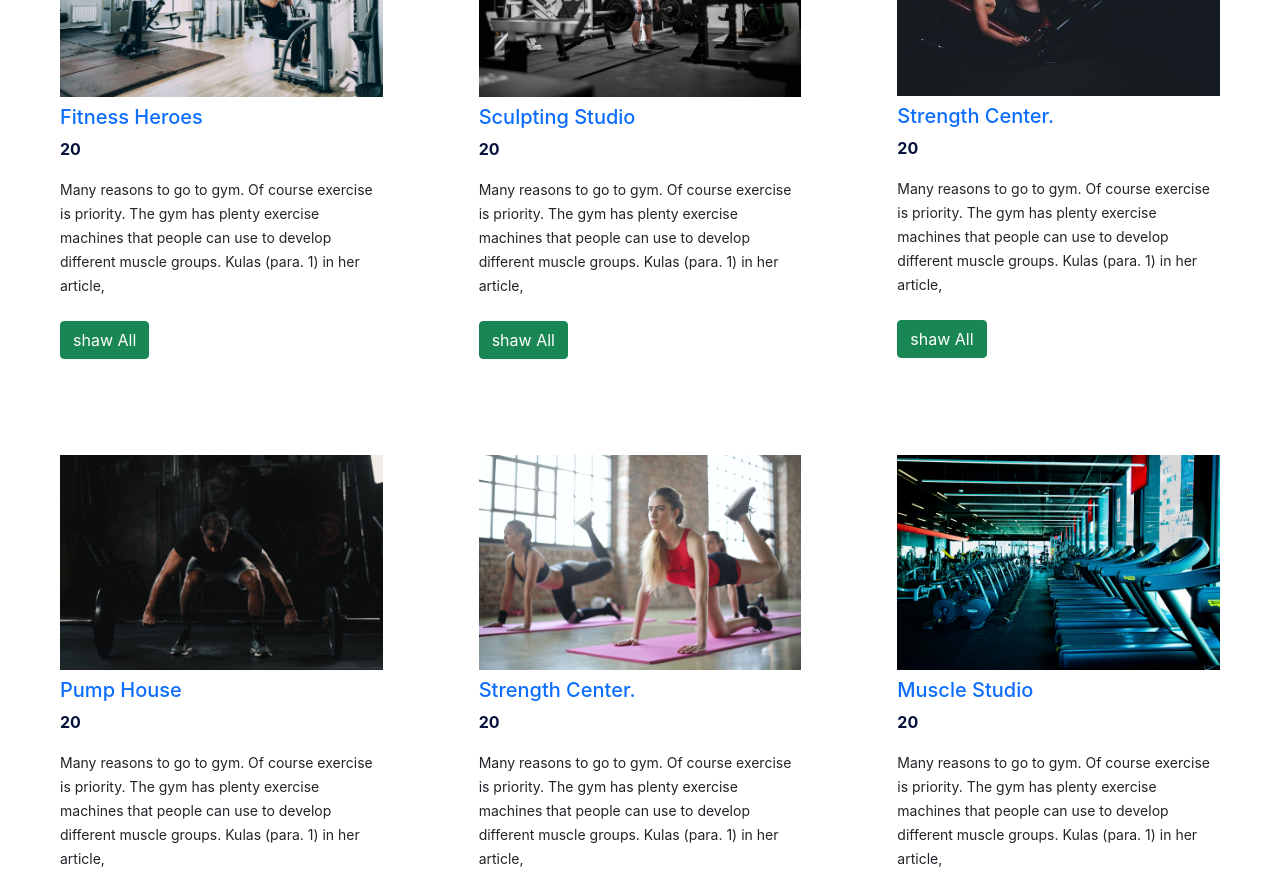
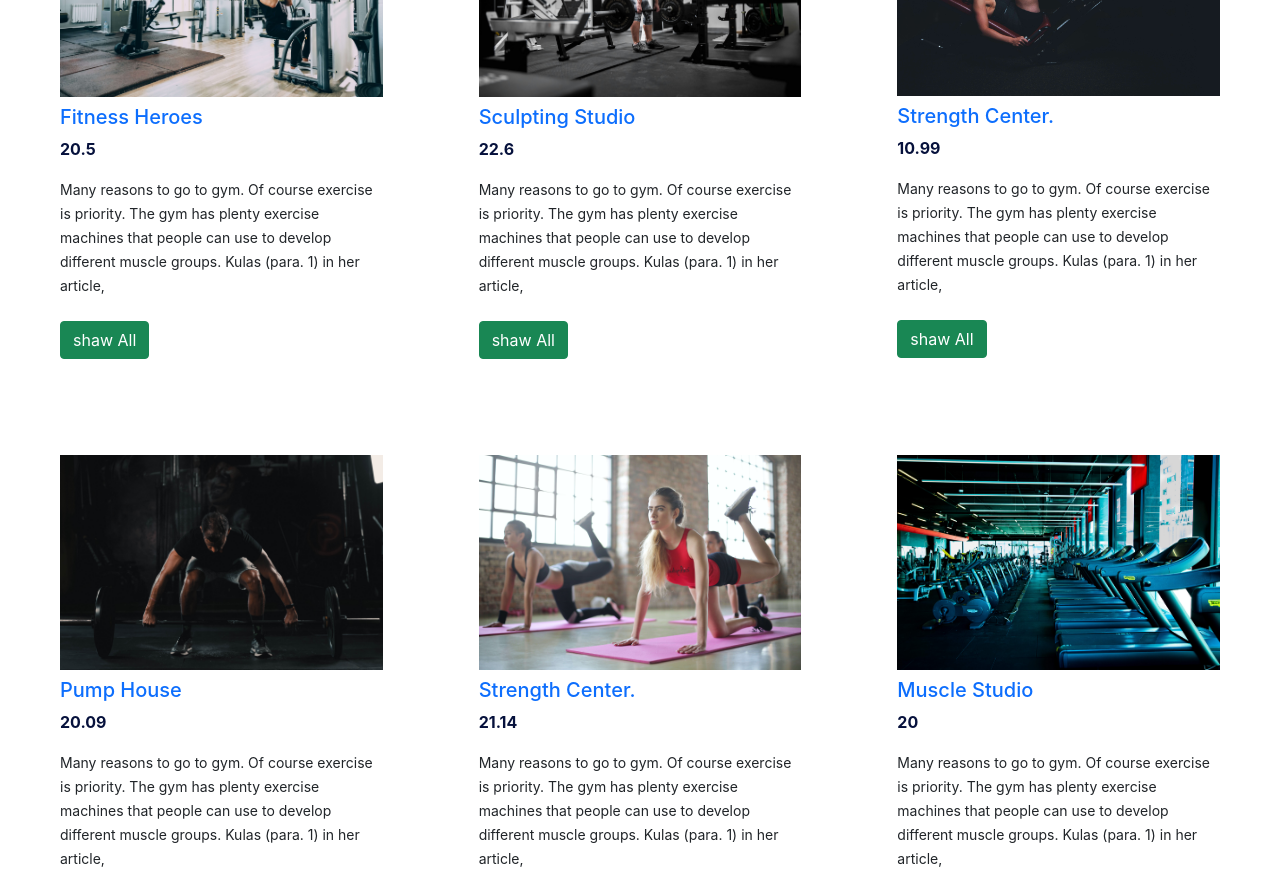
Before and after one commit to Golap-Mostofa/gym-cloude, a React (Create React App) app: page / in a window 1280 px wide. Shown: the part 1320-2212 px from the top of the page. Built offline with nearby package versions, Linux system fonts and the light colour scheme; no server answers.

Commit message:
update banner

```diff
--- a/src/components/Home/TopBanner/TopBanner.js
+++ b/src/components/Home/TopBanner/TopBanner.js
@@ -8,11 +8,11 @@ import services6 from '../../../img/serviceImg/services6.jpg'
 import Product from '../Product/Product';
 
 const data = [
-    { name: "Fitness Heroes", deatil: ' Many reasons to go to gym. Of course exercise is priority. The gym has plenty exercise machines that people can use to develop different muscle groups. Kulas (para. 1) in her article,', price: 20, id: 1, img: services1 },
-    { name: "Sculpting Studio", deatil: ' Many reasons to go to gym. Of course exercise is priority. The gym has plenty exercise machines that people can use to develop different muscle groups. Kulas (para. 1) in her article,', price: 20, id: 2, img: services2 },
-    { name: "Strength Center.", deatil: ' Many reasons to go to gym. Of course exercise is priority. The gym has plenty exercise machines that people can use to develop different muscle groups. Kulas (para. 1) in her article,', price: 20, id: 3, img: services3 },
-    { name: "Pump House", deatil: 'Many reasons to go to gym. Of course exercise is priority. The gym has plenty exercise machines that people can use to develop different muscle groups. Kulas (para. 1) in her article,', price: 20, id: 4, img: services4 },
-    { name: "Strength Center.", deatil: ' Many reasons to go to gym. Of course exercise is priority. The gym has plenty exercise machines that people can use to develop different muscle groups. Kulas (para. 1) in her article,', price: 20, id: 5, img: services5 },
+    { name: "Fitness Heroes", deatil: ' Many reasons to go to gym. Of course exercise is priority. The gym has plenty exercise machines that people can use to develop different muscle groups. Kulas (para. 1) in her article,', price: 20.5, id: 1, img: services1 },
+    { name: "Sculpting Studio", deatil: ' Many reasons to go to gym. Of course exercise is priority. The gym has plenty exercise machines that people can use to develop different muscle groups. Kulas (para. 1) in her article,', price: 22.6, id: 2, img: services2 },
+    { name: "Strength Center.", deatil: ' Many reasons to go to gym. Of course exercise is priority. The gym has plenty exercise machines that people can use to develop different muscle groups. Kulas (para. 1) in her article,', price: 10.99, id: 3, img: services3 },
+    { name: "Pump House", deatil: 'Many reasons to go to gym. Of course exercise is priority. The gym has plenty exercise machines that people can use to develop different muscle groups. Kulas (para. 1) in her article,', price: 20.09, id: 4, img: services4 },
+    { name: "Strength Center.", deatil: ' Many reasons to go to gym. Of course exercise is priority. The gym has plenty exercise machines that people can use to develop different muscle groups. Kulas (para. 1) in her article,', price: 21.14, id: 5, img: services5 },
     { name: " Muscle Studio", deatil: ' Many reasons to go to gym. Of course exercise is priority. The gym has plenty exercise machines that people can use to develop different muscle groups. Kulas (para. 1) in her article,', price: 20, id: 6, img: services6 }
 ]
 
```
